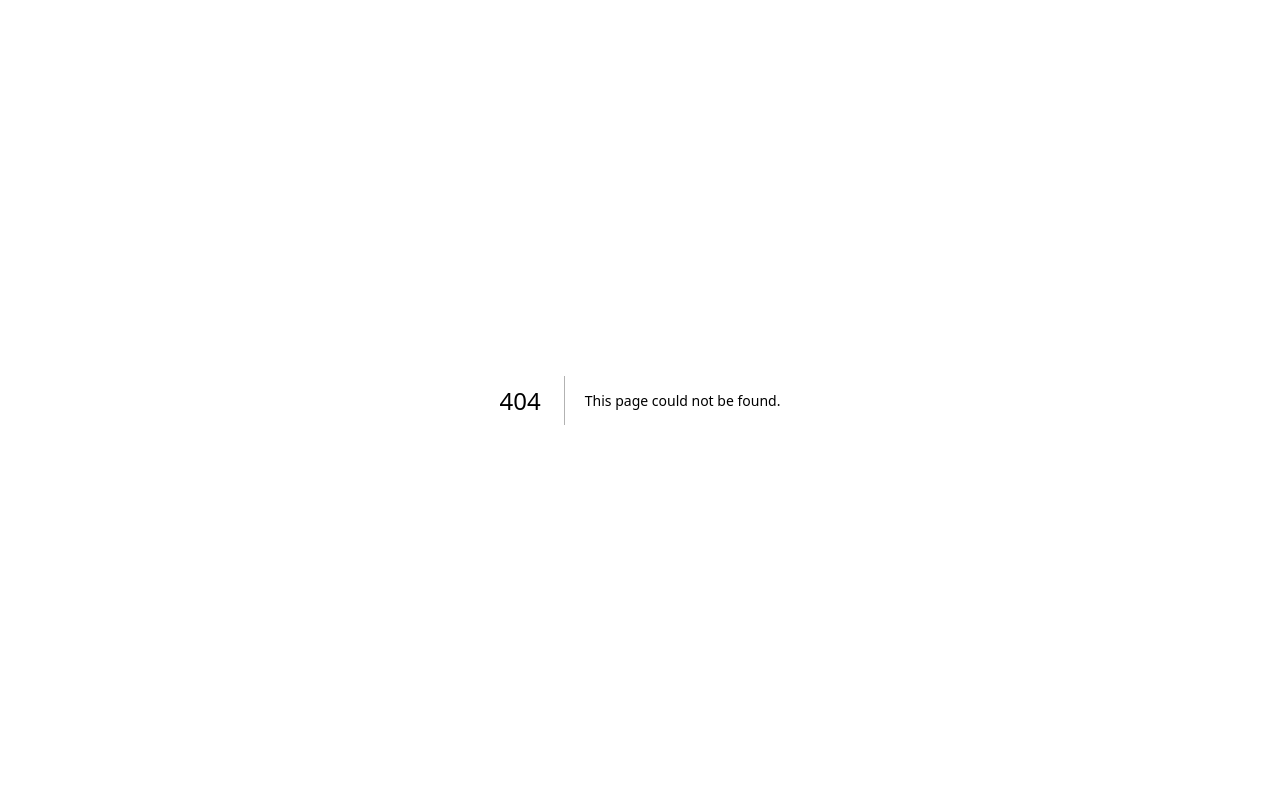
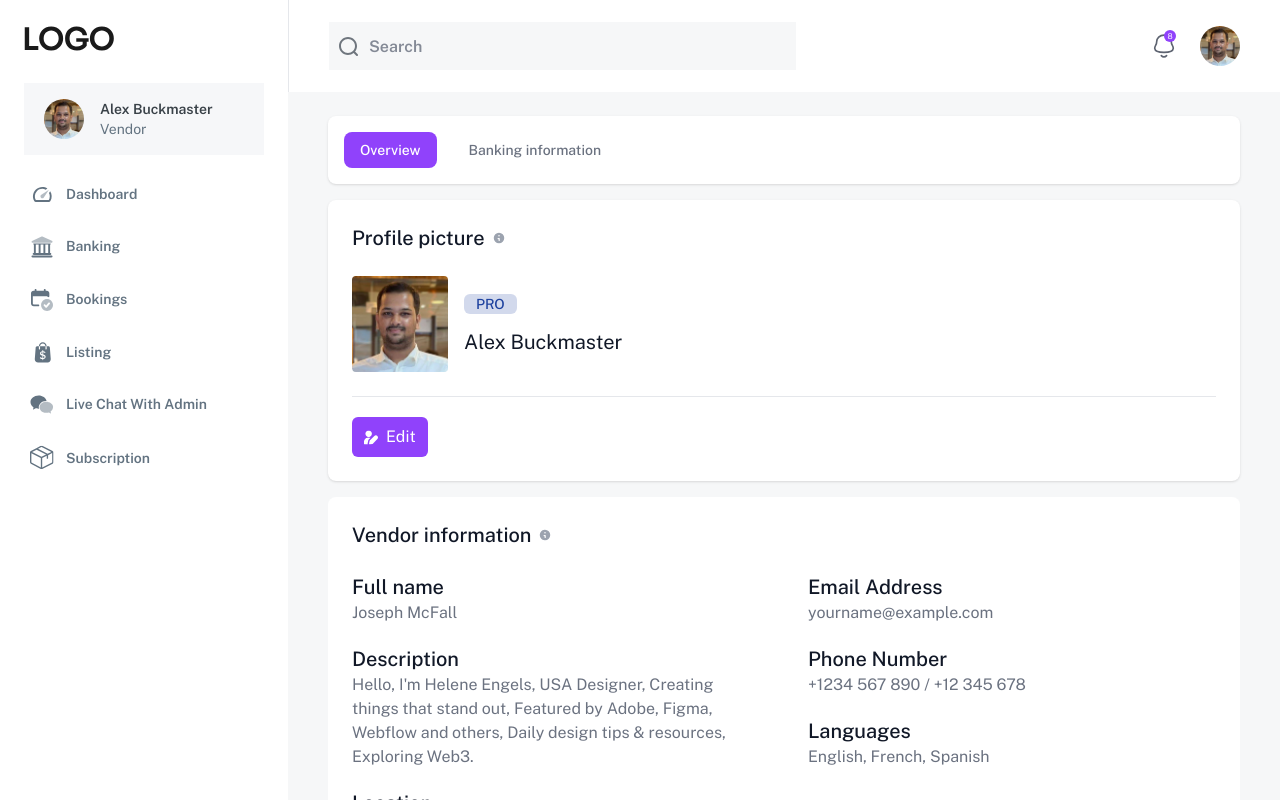
Before and after one commit to AkbarOpediatech/book-the-party-d, a Next.js app: page /dashboard/vendor/profile in a window 1280 px wide. Before the commit this address had no page. Built offline with nearby package versions, Linux system fonts and the light colour scheme.

Commit message:
profile page add

```diff
--- a/src/app/(dashboard)/components/DashboardTopbar.tsx
+++ b/src/app/(dashboard)/components/DashboardTopbar.tsx
@@ -1,5 +1,10 @@
 import { Menu, MenuButton, MenuItem, MenuItems } from '@headlessui/react'
-import { ArrowRightEndOnRectangleIcon, Bars3Icon, WrenchScrewdriverIcon } from '@heroicons/react/16/solid'
+import {
+  ArrowRightEndOnRectangleIcon,
+  Bars3Icon,
+  UserIcon,
+  WrenchScrewdriverIcon
+} from '@heroicons/react/16/solid'
 import Image from 'next/image'
 import Link from 'next/link'
 import DashboardButton from './DashboardButton'
@@ -78,20 +83,17 @@ const DashboardTopbar: React.FC<IProps> = ({ setSidebarOpen }) => {
               <MenuItem>
                 <Link
                   className="group flex w-full items-center gap-2 rounded-lg px-3 py-1.5 data-[focus]:bg-black/10"
-                  href="/settings"
+                  href="/dashboard/vendor/profile"
                 >
-                  <WrenchScrewdriverIcon className="size-4 fill-black/30" />
-                  Settings
+                  <UserIcon className="size-4 fill-black/30" />
+                  Profile
                 </Link>
               </MenuItem>
               <MenuItem>
-                <Link
-                  className="group flex w-full items-center gap-2 rounded-lg px-3 py-1.5 data-[focus]:bg-black/10"
-                  href="/settings"
-                >
+                <button className="group flex w-full items-center gap-2 rounded-lg px-3 py-1.5 data-[focus]:bg-black/10">
                   <ArrowRightEndOnRectangleIcon className="size-4 fill-black/30" />
                   Logout
-                </Link>
+                </button>
               </MenuItem>
             </MenuItems>
           </Menu>
--- /dev/null
+++ b/src/app/(dashboard)/dashboard/vendor/profile/components/BankingInfo.tsx
@@ -0,0 +1,32 @@
+import DashboardButton from '@/app/(dashboard)/components/DashboardButton'
+import { InformationCircleIcon } from '@heroicons/react/16/solid'
+import Image from 'next/image'
+import Info from './Info'
+import edit from '/public/assets/edit-user.svg'
+
+const BankingInfo = () => {
+  return (
+    <div>
+      <div className="mb-6 flex items-center gap-2">
+        <p className="text-xl font-medium text-gray-900">Banking Details</p>
+        <InformationCircleIcon className="size-3 text-gray-400" />
+      </div>
+      <div className="grid grid-cols-2 gap-12 border-b border-gray-200 pb-6">
+        <div className="flex flex-col gap-5">
+          <Info
+            title="Billing Address"
+            value="92 Miles Drive, Newark, NJ 07103, California, United States of America"
+          />
+        </div>
+      </div>
+      <DashboardButton
+        icon={<Image src={edit} alt="icon" />}
+        name="Edit"
+        type="button"
+        className="mt-5"
+      />
+    </div>
+  )
+}
+
+export default BankingInfo
--- /dev/null
+++ b/src/app/(dashboard)/dashboard/vendor/profile/components/Info.tsx
@@ -0,0 +1,19 @@
+import { type ReactNode } from 'react'
+type IProps = {
+  title: string
+  value: string
+  icon?: ReactNode
+}
+const Info: React.FC<IProps> = ({ title, value, icon }) => {
+  return (
+    <div>
+      <p className="text-xl font-medium text-gray-900">{title}</p>
+      <div className="flex items-center gap-1.5 text-gray-500">
+        {icon}
+        <p>{value}</p>
+      </div>
+    </div>
+  )
+}
+
+export default Info
--- /dev/null
+++ b/src/app/(dashboard)/dashboard/vendor/profile/components/ProfilePic.tsx
@@ -0,0 +1,30 @@
+import DashboardButton from '@/app/(dashboard)/components/DashboardButton'
+import { InformationCircleIcon } from '@heroicons/react/16/solid'
+import Image from 'next/image'
+import avater from '/public/assets/avatar.jpeg'
+import edit from '/public/assets/edit-user.svg'
+
+const ProfilePic = () => {
+  return (
+    <div className="mb-4 rounded-lg bg-white p-6 shadow">
+      <div className="mb-6 flex items-center gap-2">
+        <p className="text-xl font-medium text-gray-900">Profile picture</p>
+        <InformationCircleIcon className="size-3 text-gray-400" />
+      </div>
+      <div className="flex items-center gap-4 border-b border-gray-200 pb-6">
+        <div className="size-[96px] overflow-hidden rounded">
+          <Image className="object-cover" src={avater} alt="pic" />
+        </div>
+        <div>
+          <span className="rounded-md bg-[#1E429F]/20 px-3 py-0.5 text-sm font-medium text-[#1E429F]">
+            PRO
+          </span>
+          <p className="mt-3 text-xl text-gray-900">Alex Buckmaster</p>
+        </div>
+      </div>
+      <DashboardButton icon={<Image src={edit} alt="icon" />} name="Edit" type="button" className="mt-5" />
+    </div>
+  )
+}
+
+export default ProfilePic
--- /dev/null
+++ b/src/app/(dashboard)/dashboard/vendor/profile/components/ProfileTab.tsx
@@ -0,0 +1,24 @@
+type IProps = {
+  tab: any
+  setTab: any
+}
+const ProfileTab: React.FC<IProps> = ({ tab, setTab }) => {
+  return (
+    <div className="mb-4 flex items-center gap-4 rounded-lg bg-white p-4 shadow">
+      <button
+        onClick={() => setTab(0)}
+        className={`${tab === 0 ? 'bg-clr-fb text-white' : 'text-gray-500'} rounded-lg px-4 py-2 text-sm font-medium`}
+      >
+        Overview
+      </button>
+      <button
+        onClick={() => setTab(1)}
+        className={`${tab === 1 ? 'bg-clr-fb text-white' : 'text-gray-500'} rounded-lg px-4 py-2 text-sm font-medium`}
+      >
+        Banking information
+      </button>
+    </div>
+  )
+}
+
+export default ProfileTab
--- /dev/null
+++ b/src/app/(dashboard)/dashboard/vendor/profile/components/VendorInfo.tsx
@@ -0,0 +1,44 @@
+import DashboardButton from '@/app/(dashboard)/components/DashboardButton'
+import { BriefcaseIcon, InformationCircleIcon, MapPinIcon } from '@heroicons/react/16/solid'
+import Image from 'next/image'
+import Info from './Info'
+import edit from '/public/assets/edit-user.svg'
+
+const VendorInfo = () => {
+  return (
+    <div>
+      <div className="mb-6 flex items-center gap-2">
+        <p className="text-xl font-medium text-gray-900">Vendor information</p>
+        <InformationCircleIcon className="size-3 text-gray-400" />
+      </div>
+      <div className="grid grid-cols-2 gap-12 border-b border-gray-200 pb-6">
+        <div className="flex flex-col gap-5">
+          <Info title="Full name" value="Joseph McFall" />
+          <Info
+            title="Description"
+            value="Hello, I'm Helene Engels,
+USA Designer, Creating things that stand out, Featured by Adobe, Figma, Webflow and others, Daily design tips & resources, Exploring Web3."
+          />
+          <Info
+            title="Location"
+            value="California, United States of America"
+            icon={<MapPinIcon className="size-3.5 text-gray-400" />}
+          />
+          <Info
+            title="Specialized in"
+            value="Frontend Developer"
+            icon={<BriefcaseIcon className="size-3.5 text-gray-400" />}
+          />
+        </div>
+        <div className="flex flex-col gap-5">
+          <Info title="Email Address" value="yourname@example.com" />
+          <Info title="Phone Number" value="+1234 567 890 / +12 345 678 " />
+          <Info title="Languages" value="English, French, Spanish" />
+        </div>
+      </div>
+      <DashboardButton icon={<Image src={edit} alt="icon" />} name="Edit" type="button" className="mt-5" />
+    </div>
+  )
+}
+
+export default VendorInfo
--- /dev/null
+++ b/src/app/(dashboard)/dashboard/vendor/profile/page.tsx
@@ -0,0 +1,22 @@
+'use client'
+import { useState } from 'react'
+import BankingInfo from './components/BankingInfo'
+import ProfilePic from './components/ProfilePic'
+import ProfileTab from './components/ProfileTab'
+import VendorInfo from './components/VendorInfo'
+
+const Profile = () => {
+  const [tab, setTab] = useState<number>(0)
+  return (
+    <div>
+      <ProfileTab tab={tab} setTab={setTab} />
+      <ProfilePic />
+      <div className="rounded-lg bg-white p-6">
+        {tab === 0 && <VendorInfo />}
+        {tab === 1 && <BankingInfo />}
+      </div>
+    </div>
+  )
+}
+
+export default Profile
```
Also changed, not shown: public/assets/edit-user.svg (added).
